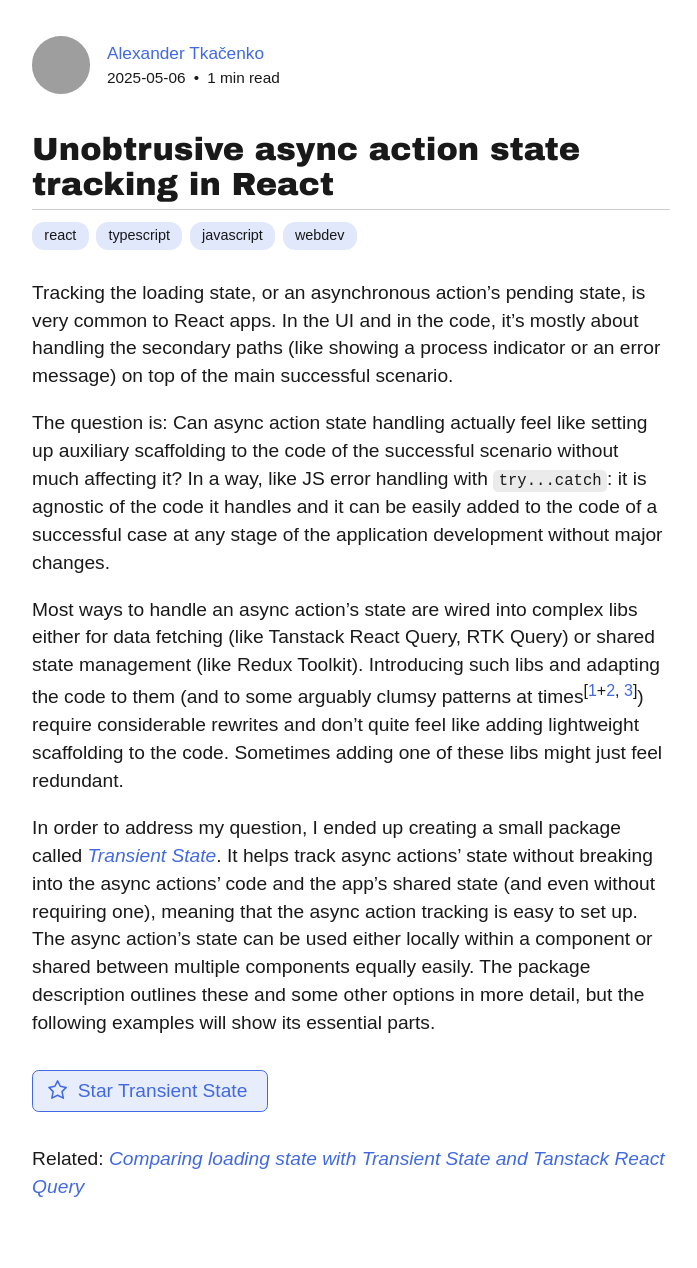
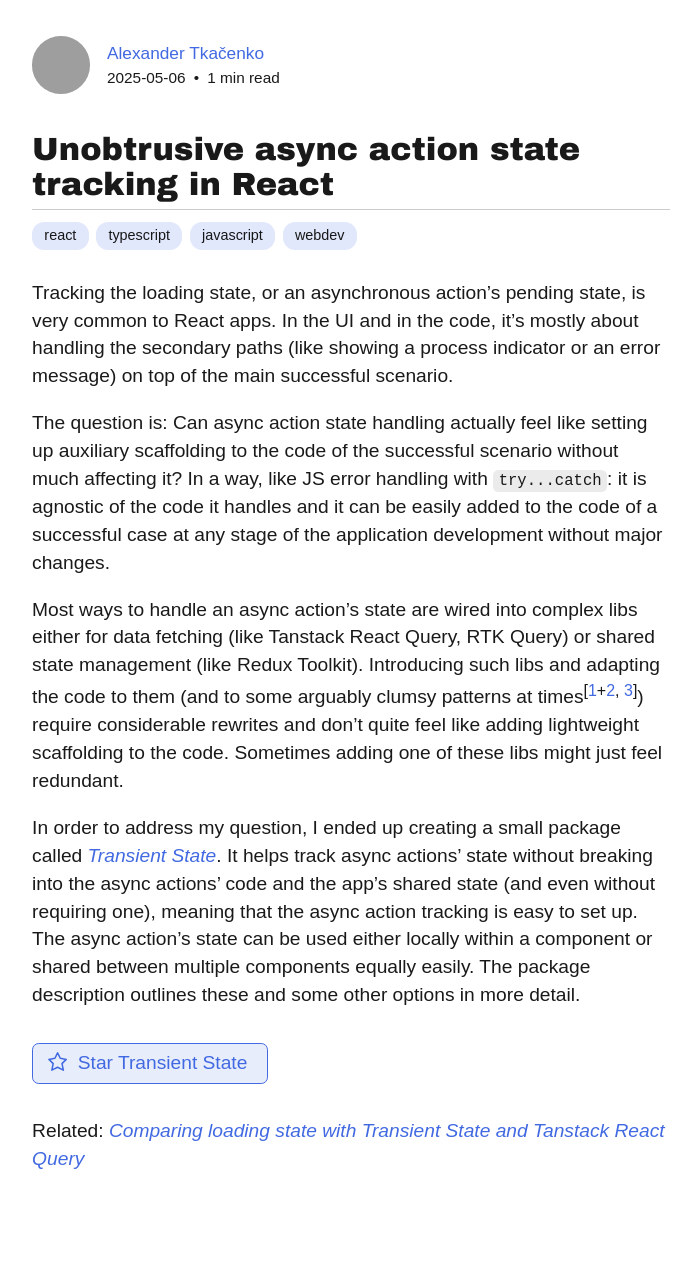
Before and after one commit to axtk/axtk.github.io, a Jekyll site: the page built from transient_state.md, in a window 1280 px wide. Shown: the whole page, without its empty margins (289-986 px from the left). Built offline with Jekyll 4.4.1, drawn with Linux system fonts in a browser that asks for light colours; our own code applies the rules of GitHub Pages for plain Markdown files; after the commit the page ends 1240 px from its top, so only the background shows below that; grey boxes are pictures that could not be loaded.

Commit message:
minor update

```diff
--- a/transient_state.md
+++ b/transient_state.md
@@ -15,7 +15,7 @@
 
 Most ways to handle an async action's state are wired into complex libs either for data fetching (like Tanstack React Query, RTK Query) or shared state management (like Redux Toolkit). Introducing such libs and adapting the code to them (and to some arguably clumsy patterns at times<sup>[[1](https://tanstack.com/query/latest/docs/framework/react/guides/disabling-queries)+[2](https://github.com/TanStack/query/discussions/5820#discussioncomment-9016843), [3](https://redux-toolkit.js.org/api/createAsyncThunk)]</sup>) require considerable rewrites and don't quite feel like adding lightweight scaffolding to the code. Sometimes adding one of these libs might just feel redundant.
 
-In order to address my question, I ended up creating a small package called [*Transient State*](https://github.com/axtk/transient-state). It helps track async actions' state without breaking into the async actions' code and the app's shared state (and even without requiring one), meaning that the async action tracking is easy to set up. The async action's state can be used either locally within a component or shared between multiple components equally easily. The package description outlines these and some other options in more detail, but the following examples will show its essential parts.
+In order to address my question, I ended up creating a small package called [*Transient State*](https://github.com/axtk/transient-state). It helps track async actions' state without breaking into the async actions' code and the app's shared state (and even without requiring one), meaning that the async action tracking is easy to set up. The async action's state can be used either locally within a component or shared between multiple components equally easily. The package description outlines these and some other options in more detail.
 
 <a href="https://github.com/axtk/transient-state" class="star-button" target="_blank">
     <svg xmlns="http://www.w3.org/2000/svg" viewBox="0 0 100 100" height="16"><path d="M50,5 l14,28 l31,6 l-22,22 l7,34 l-30,-15 l-30,15 l7,-34 l-22,-22 l31,-6z" stroke="currentColor" stroke-width="8" stroke-linecap="round" stroke-linejoin="round" fill="none"/></svg>
```
